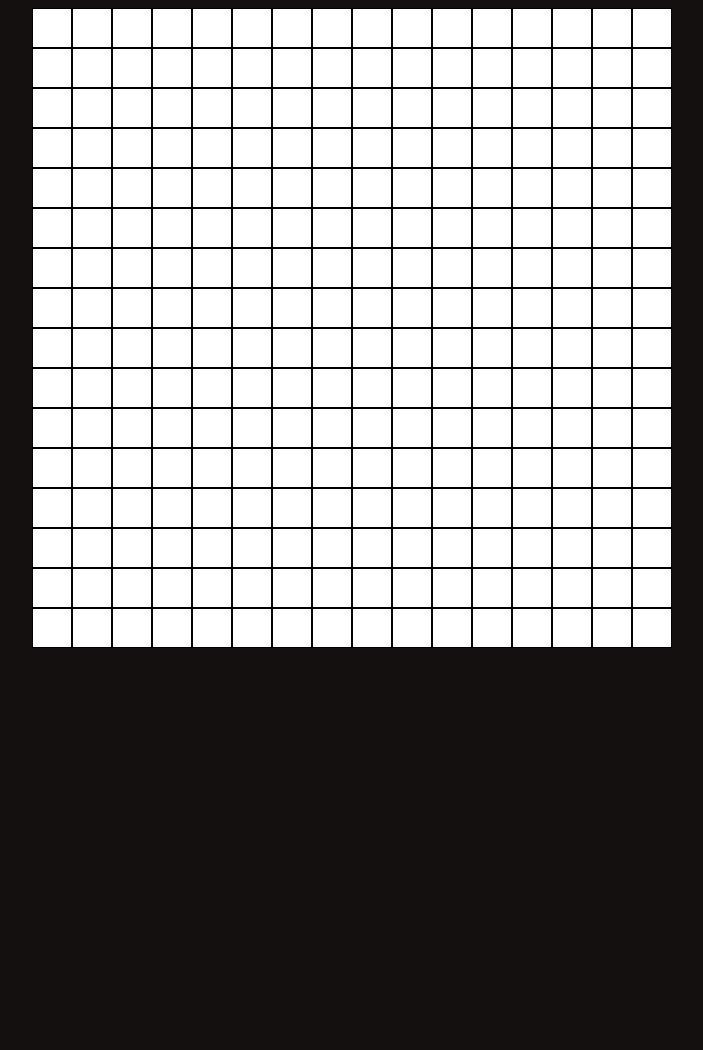
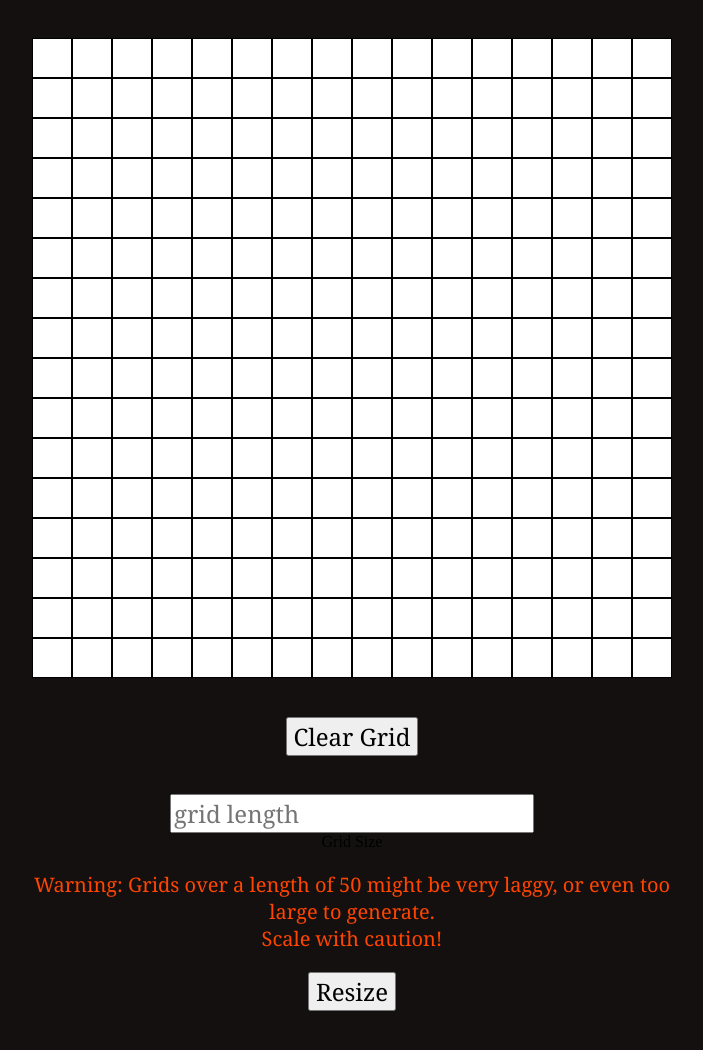
Before and after one commit to samjwebster/odin-etch-a-sketch, a plain HTML site: page index.html in a window 1280 px wide. Shown: the whole page, without its empty margins (288-991 px from the left). Before the commit the page ends 800 px from the top, so only its background shows below. Drawn offline with Linux system fonts and the light colour scheme.

Commit message:
fully functional etch a sketch

```diff
--- a/index.html
+++ b/index.html
@@ -10,5 +10,9 @@
 </head>
 <body>
     <div id="grid"></div>
+    <button id="clear" class="text">Clear Grid</button>
+    <input id="size" type="number" placeholder = "grid length" class="text">Grid Size</input>
+    <p id="warning" class="text">Warning: Grids over a length of 50 might be very laggy, or even too large to generate.<br>Scale with caution!</p>
+    <button id="resize" class="text">Resize</button>
 </body>
 </html>
--- a/js-file.js
+++ b/js-file.js
@@ -1,32 +1,68 @@
 /* js file for Samuel Webster's etch a sketch project */
 
 const grid = document.getElementById("grid");
+const clear_btn = document.getElementById("clear");
 
-var size = 16;
+const size_field = document.getElementById("size");
+
 var setting = 0;
 
+var boxes = [];
+
 function generateGrid(size) {
+
+    if (size > 100) {
+        size = 100;
+        size_field.value = 100;
+    } else if (size < 1) {
+        size = 1;
+        size_field.value = 1;
+    }
+
+    // if the grid is already set up, empty it
+    grid.innerHTML = '';
+
     let i, j;
 
     for(i = 1; i <= size; i++) {
         for(j = 1; j <= size; j++) {
             let newBlock = document.createElement("div");
+
             let id = 'block_'+i.toString()+'_'+j.toString();
 
             newBlock.toggleAttribute('id', id);
+
             newBlock.classList.add("block");
             newBlock.style.gridRow = i;
             newBlock.style.gridColumn = j;
 
-            newBlock.onmouseenter = enterBlock(id);
+            boxes.push(newBlock);
 
             grid.appendChild(newBlock);
         } // end of j
     } // end of i
+
+    document.querySelectorAll('.block').forEach( item => {
+        item.addEventListener('mouseenter', event => {
+            item.style.backgroundColor = "black";
+        }, false);
+    });
 }
 
-function enterBlock(id) {
-    console.log(document.getElementById(id));
+function clearFunc() {
+    document.querySelectorAll('.block').forEach( item => {
+        item.style.backgroundColor = "white";
+    });
 }
 
-generateGrid(size);
+function init() {
+    clear_btn.onclick = clearFunc;
+
+    size_field.addEventListener('input', function () {
+        generateGrid(size_field.value)
+    });
+
+    generateGrid(16);
+}
+
+init();
--- a/styles.css
+++ b/styles.css
@@ -12,6 +12,13 @@ body {
     display: flex;
     justify-content: center;
     align-items: center;
+    flex-direction: column;
+    margin:3vw;
+}
+
+.text {
+    font-family: Georgia, Times, 'Times New Roman', serif;
+    font-size: 3vh;
 }
 
 /* main grid that houses squares */
@@ -30,3 +37,14 @@ body {
 .active {
     background-color: black;
 }
+
+#clear {
+    margin: 3vw;
+}
+
+#warning {
+    color: orangered;
+    width: 50vw;
+    text-align: center;
+    font-size: 2.5vh;
+}
```
